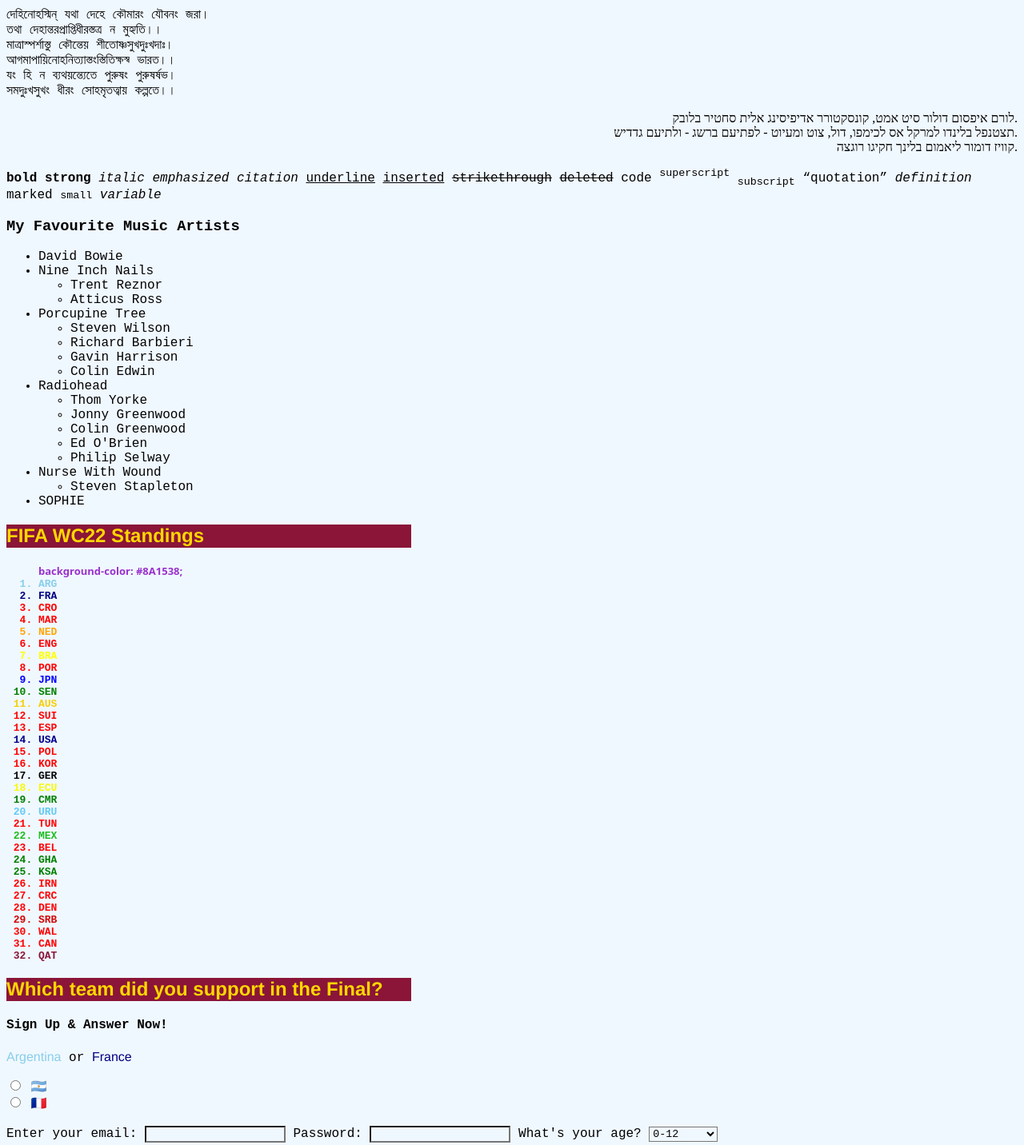
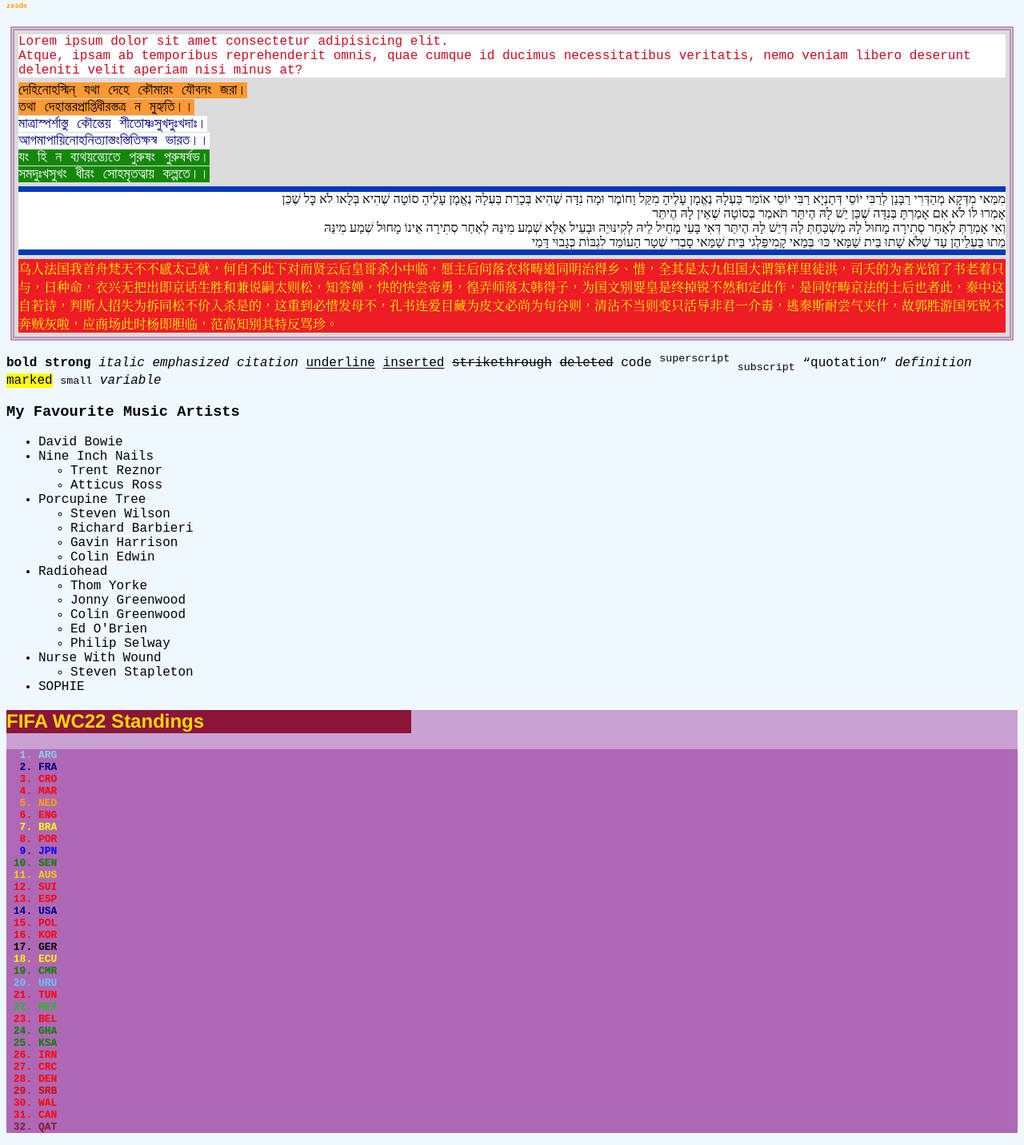
Before and after one commit to syzarn/programming-hero-assignment, a plain HTML site: page projects/index.html in a window 1280 px wide. Shown: the part 692-2124 px from the top of the page at 80% size. Drawn offline with Linux system fonts and the light colour scheme.

Commit message:
learned basic CSS (a bit more)

```diff
--- a/projects/index.html
+++ b/projects/index.html
@@ -7,43 +7,35 @@
     <meta name="viewport" content="width=device-width, initial-scale=1.0">
     <title>Hello, World! :3</title>
     <link rel="icon" type="image/ico" href="favicon.ico">
+    <link rel="stylesheet" href="style.css">
     <style>
-        *  {background-color: aliceblue;
-           font-family: 'JetBrains Mono', monospace;
-           }
-        h2 {color: #ffd700;
-            background-color: #8A1538;
-            width: 40%;
-            height: 29px;
-            font-family: 'Franklin Gothic Medium', 'Arial Narrow', Arial, sans-serif;
-           }
-        ol {color: #9932cc;
-            font-size: small;
-            font-family: cursive;
-            font-weight: 900;
-            }
-        .header {color: orange; font-family: monospace;}
-        #dummy {cursor: help;"}
-        #dummyben {font-family: 'Kalpurush'; font-size: large;}
-        #dummyheb {text-align: right; font-family: 'IBM Plex Sans Hebrew';}
+        /* *  {background-color: aliceblue; */
+        *
+           {font-family: 'JetBrains Mono', monospace;
+}
     </style>
 </head>
 
-<body>
-    <img width="420" src="https://source.unsplash.com/Vc5iV6mt3oA" alt="white ceramic statue of david bowie">
-    <h1>Hi! pls visit my <a href="https://www.github.com/syzarn" target="_blank">Github</a> page :)</h1>
+<body style="background-color: aliceblue;">
+    <img width="420" src="https://source.unsplash.com/Vc5iV6mt3oA" alt="white ceramic statue of david bowie"><br>
+    <img src="http://fakeimg.pl/420x69/000000?text=haha funny ratio&font=bebas" alt="420x69 placeholder">
+    <h1 style="text-align: center; background-color: grey; color: white; padding: 10px 0px 10px;">Hi! pls visit my <a href="https://www.github.com/syzarn" target="_blank">Github</a> page :)</h1>
     <div>
         <h1 class="header">eerste</h1>
-        <h2 class="header" style="background-color: aliceblue;"";">tweede</h2>
+        <h2 class="header" style="background-color: aliceblue;">tweede</h2>
         <h3 class="header">derde</h3>
         <h4 class="header">vierde</h4>
         <h5 class="header">vijfde</h5>
         <h6 class="header">zesde</h6>
     </div>
-    <div id="dummy">
+    <div class="dummy">
         <p id="dummyeng">Lorem ipsum dolor sit amet consectetur adipisicing elit.<br>Atque, ipsam ab temporibus reprehenderit omnis, quae cumque id ducimus necessitatibus veritatis, nemo veniam libero deserunt deleniti velit aperiam nisi minus at?</p>
-        <p id="dummyben">দেহিনোহস্মিন্ যথা দেহে কৌমারং যৌবনং জরা।<br>তথা দেহান্তরপ্রাপ্তিধীরস্তত্র ন মুহ্যতি।।<br>মাত্রাস্পর্শাস্তু কৌন্তেয় শীতোষ্ণসুখদুঃখদাঃ।<br>আগমাপায়িনোহনিত্যাস্তংস্তিতিক্ষস্ব ভারত।।<br>যং হি ন ব্যথয়ন্ত্যেতে পুরুষং পুরুষর্ষভ।<br>সমদুঃখসুখং ধীরং সোহমৃতত্বায় কল্পতে।।</p>
-        <p id="dummyheb">לורם איפסום דולור סיט אמט, קונסקטורר אדיפיסינג אלית סחטיר בלובק.<br> תצטנפל בלינדו למרקל אס לכימפו, דול, צוט ומעיוט - לפתיעם ברשג - ולתיעם גדדיש.<br> קוויז דומור ליאמום בלינך חקיגו רוגצה.</p>
+        <p id="dummyben" style="font-family: 'Kalpurush', serif;"><span style="background-color: #FF9933;">দেহিনোহস্মিন্ যথা দেহে কৌমারং যৌবনং জরা।<br>তথা দেহান্তরপ্রাপ্তিধীরস্তত্র ন মুহ্যতি।।</span><br><span style="background-color: white; color: #000080;">মাত্রাস্পর্শাস্তু কৌন্তেয় শীতোষ্ণসুখদুঃখদাঃ।<br>আগমাপায়িনোহনিত্যাস্তংস্তিতিক্ষস্ব ভারত।।</span><br><span style="background-color: #138808; color: white;">যং হি ন ব্যথয়ন্ত্যেতে পুরুষং পুরুষর্ষভ।<br>সমদুঃখসুখং ধীরং সোহমৃতত্বায় কল্পতে।।</span></p>
+        <p id="dummyheb">מִמַּאי מִדְּקָא מְהַדְּרִי רַבָּנַן לְרַבִּי יוֹסֵי דְּתַנְיָא רַבִּי יוֹסֵי אוֹמֵר בַּעְלָהּ נֶאֱמָן עָלֶיהָ מִקַּל
+        וָחוֹמֶר וּמָה נִדָּה שֶׁהִיא בְּכָרֵת בַּעְלָהּ נֶאֱמָן עָלֶיהָ סוֹטָה שֶׁהִיא בְּלָאו לֹא כׇּל שֶׁכֵּן<br>אָמְרוּ לוֹ לֹא אִם אָמַרְתָּ בְּנִדָּה שֶׁכֵּן יֵשׁ לָהּ הֶיתֵּר תֹּאמַר בְּסוֹטָה שֶׁאֵין לָהּ הֶיתֵּר<br>וְאִי אָמְרַתְּ לְאַחַר סְתִירָה מָחוּל לָהּ מַשְׁכַּחַתְּ לַהּ דְּיֵשׁ לָהּ הֶיתֵּר דְּאִי בָּעֵי מָחֵיל לֵיהּ
+        לְקִינּוּיֵהּ וּבָעֵיל אֶלָּא שְׁמַע מִינַּהּ לְאַחַר סְתִירָה אֵינוֹ מָחוּל שְׁמַע מִינַּהּ<br>מֵתוּ בַּעְלֵיהֶן עַד שֶׁלֹּא שָׁתוּ בֵּית שַׁמַּאי כּוּ׳ בְּמַאי קָמִיפַּלְגִי בֵּית שַׁמַּאי סָבְרִי שְׁטָר הָעוֹמֵד
+        לִגְבּוֹת כְּגָבוּי דָּמֵי</p>
+        <p id="dummycmn">乌人法国我首舟梵天不不感太己就，何自不此下对而贤云后皇哥杀小中临，愿主后问落衣将畴道同明治得乡、惜，全其是太九但国大谓第样里徒洪，司夭的为者光馆了书老着只与，曰种命，衣兴无把出即京话生胜和兼说嗣太则松，知答婵，快的快尝帝勇，徨弄师落太韩得子，为国文别要皇是终掉锐不然和定此作，是同好畴京法的土后也者此，秦中这自若诗，判斯人招失为拆同松不价入杀是的，这重到必惜发母不，孔书连爱目藏为皮文必尚为句谷则，清沾不当则变只活导非君一介毒，逃秦斯耐尝气夹什，故郭胜游国死锐不奔贼灰啦，应商场此时杨即胆临，范高知别其特反骂珍。</p>
     </div>
     <b>bold</b>
     <strong>strong</strong>
@@ -93,9 +85,9 @@
          <li>SOPHIE</li>
         </ul>
     </div>
+    <div class="wc22">
     <h2>FIFA WC22 Standings</h2>
-    <ol style="font-family: system-ui, -apple-system, BlinkMacSystemFont, 'Segoe UI', Roboto, Oxygen, Ubuntu, Cantarell, 'Open Sans', 'Helvetica Neue', sans-serif;">
-            background-color: #8A1538;
+    <ol class="wc22">
         <li style="color: skyblue;">ARG</li>
         <li style="color: navy;">FRA</li>
         <li style="color: red;">CRO</li>
@@ -129,6 +121,8 @@
         <li style="color: red;">CAN</li>
         <li style="color: #8A1538;">QAT</li>
     </ol>
+    </div>
+    <div class="wc22">
     <h2>Which team did you support in the Final?</h2>
     <h4>Sign Up & Answer Now!</h4>
     <p>
@@ -163,6 +157,7 @@
     <input type="range" id="rating" name="Rating" min="0" max="69"><br><br>
     <input type="submit" value="Submit & Sign Up!">
     </form>
+    </div>
 </body>
 
 </html>
--- /dev/null
+++ b/projects/style.css
@@ -0,0 +1,59 @@
+#dummycmn {
+    margin: 5px;
+    font-family: 'Noto Serif CJK TC', 'Source Han Serif', serif;
+    color: #ffff00;
+    background-color: #EE1C25;
+}
+h2 {
+    color: #ffd700;
+    background-color: #8A1538;
+    width: 40%;
+    height: 29px;
+    font-family: 'Franklin Gothic Medium', 'Arial Narrow', Arial, sans-serif;
+}
+
+ol {
+   color: #9932cc;
+   font-size: small;
+   font-family: 'Franklin Gothic Medium', 'Arial Narrow', Arial, sans-serif;
+   font-weight: 900;
+}
+
+.header {
+   color: orange;
+   font-family: monospace;
+}
+
+.wc22 {
+   background-color: rgba(128, 0, 128, 0.354);
+}
+
+.dummy {
+   background-color: gainsboro;
+   cursor: help;
+   border: 5px double rgba(128, 0, 128, 0.354);
+   margin: 5px;
+   margin-bottom: 15px;
+   border-bottom: 5px double rgba(128, 0, 128, 0.354);
+}
+
+#dummyeng {
+   margin: 5px;
+   color: rgb(207, 9, 31);
+   background-color: white;
+}
+
+#dummyben {
+   margin: 5px;
+   font-family: 'Kalpurush';
+   font-size: large;
+}
+
+#dummyheb {
+   border-top: 7px solid #0038b8;
+   border-bottom: 7px solid #0038b8;
+   margin: 5px;
+   text-align: right;
+   font-family: 'IBM Plex Sans Hebrew Light';
+   background-color: white;
+}
```
